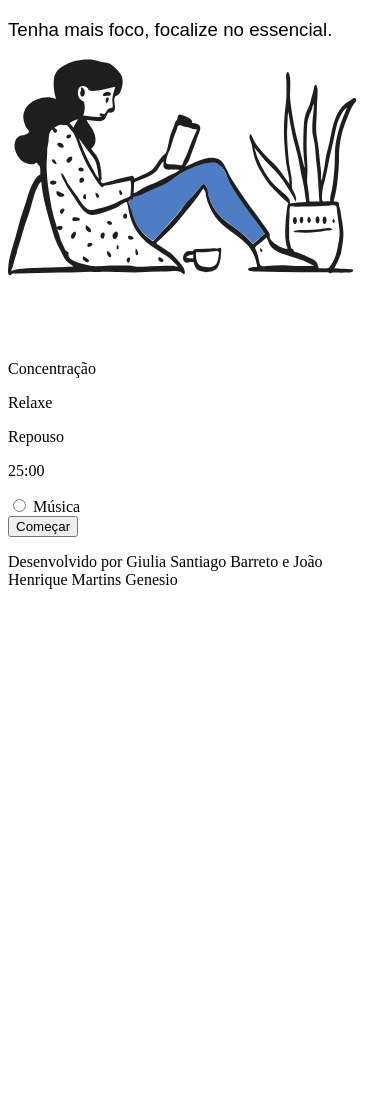
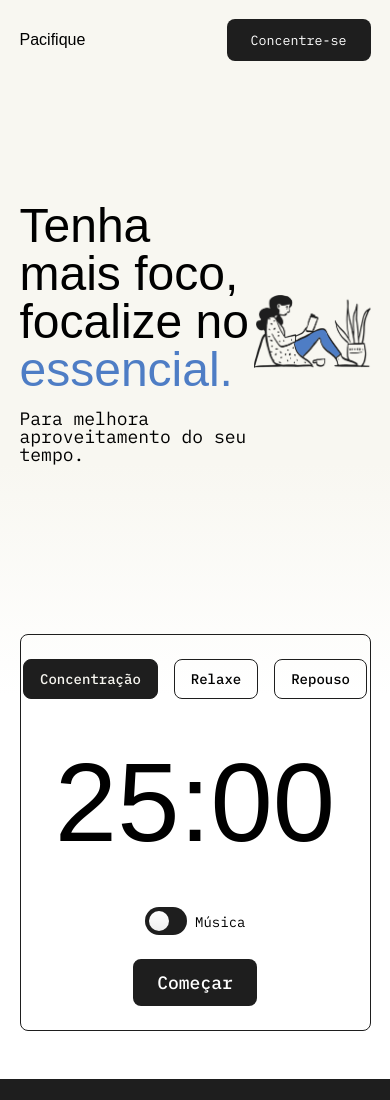
Before and after one commit to giuliasb296/pacifique, a plain HTML site: page index.html in a window 390 px wide. Shown: the top 1100 px of the page. Before the commit the page ends 844 px from the top, so only its background shows below. Drawn offline with Linux system fonts and the light colour scheme; a web font is replaced by a local one.

Commit message:
Errei fui mlk

```diff
--- a/css/base/reset.css
+++ b/css/base/reset.css
@@ -0,0 +1,48 @@
+/* http://meyerweb.com/eric/tools/css/reset/
+   v2.0 | 20110126
+   License: none (public domain)
+*/
+
+html, body, div, span, applet, object, iframe,
+h1, h2, h3, h4, h5, h6, p, blockquote, pre,
+a, abbr, acronym, address, big, cite, code,
+del, dfn, em, img, ins, kbd, q, s, samp,
+small, strike, strong, sub, sup, tt, var,
+b, u, i, center,
+dl, dt, dd, ol, ul, li,
+fieldset, form, label, legend,
+table, caption, tbody, tfoot, thead, tr, th, td,
+article, aside, canvas, details, embed,
+figure, figcaption, footer, header, hgroup,
+menu, nav, output, ruby, section, summary,
+time, mark, audio, video {
+	margin: 0;
+	padding: 0;
+	border: 0;
+	font-size: 100%;
+	font: inherit;
+	vertical-align: baseline;
+}
+/* HTML5 display-role reset for older browsers */
+article, aside, details, figcaption, figure,
+footer, header, hgroup, menu, nav, section {
+	display: block;
+}
+body {
+	line-height: 1;
+}
+ol, ul {
+	list-style: none;
+}
+blockquote, q {
+	quotes: none;
+}
+blockquote:before, blockquote:after,
+q:before, q:after {
+	content: '';
+	content: none;
+}
+table {
+	border-collapse: collapse;
+	border-spacing: 0;
+}
--- a/css/base/typography.css
+++ b/css/base/typography.css
@@ -1,87 +1,33 @@
 @import url('https://fonts.googleapis.com/css2?family=Dela+Gothic+One&family=IBM+Plex+Mono:ital,wght@0,100;0,200;0,300;0,400;0,500;0,600;0,700;1,100;1,200;1,300;1,400;1,500;1,600;1,700&display=swap');
 
-.ibm-plex mono-thin {
-  font-family: "IBM Plex Mono", monospace;
-  font-weight: 100;
-  font-style: normal;
-}
-
-.ibm-plex mono-extralight {
-  font-family: "IBM Plex Mono", monospace;
-  font-weight: 200;
-  font-style: normal;
-}
-
-.ibm-plex mono-light {
+.ibm-plex-mono-light {
   font-family: "IBM Plex Mono", monospace;
   font-weight: 300;
   font-style: normal;
 }
 
-.ibm-plex mono-regular {
+.ibm-plex-mono-regular {
   font-family: "IBM Plex Mono", monospace;
   font-weight: 400;
   font-style: normal;
 }
 
-.ibm-plex mono-medium {
+.ibm-plex-mono-medium {
   font-family: "IBM Plex Mono", monospace;
   font-weight: 500;
   font-style: normal;
 }
 
-.ibm-plex mono-semibold {
+.ibm-plex-mono-semibold {
   font-family: "IBM Plex Mono", monospace;
   font-weight: 600;
   font-style: normal;
 }
 
-.ibm-plex mono-bold {
+.ibm-plex-mono-bold {
   font-family: "IBM Plex Mono", monospace;
   font-weight: 700;
   font-style: normal;
-}
-
-.ibm-plex mono-thin-italic {
-  font-family: "IBM Plex Mono", monospace;
-  font-weight: 100;
-  font-style: italic;
-}
-
-.ibm-plex mono-extralight-italic {
-  font-family: "IBM Plex Mono", monospace;
-  font-weight: 200;
-  font-style: italic;
-}
-
-.ibm-plex mono-light-italic {
-  font-family: "IBM Plex Mono", monospace;
-  font-weight: 300;
-  font-style: italic;
-}
-
-.ibm-plex mono-regular-italic {
-  font-family: "IBM Plex Mono", monospace;
-  font-weight: 400;
-  font-style: italic;
-}
-
-.ibm-plex mono-medium-italic {
-  font-family: "IBM Plex Mono", monospace;
-  font-weight: 500;
-  font-style: italic;
-}
-
-.ibm-plex mono-semibold-italic {
-  font-family: "IBM Plex Mono", monospace;
-  font-weight: 600;
-  font-style: italic;
-}
-
-.ibm-plex mono-bold-italic {
-  font-family: "IBM Plex Mono", monospace;
-  font-weight: 700;
-  font-style: italic;
 }
 
 .dela-gothic {
@@ -89,3 +35,21 @@
   font-weight: 400;
   font-style: normal;
 }
+
+.font-title {
+  font-size: 48px;
+  margin-bottom: 16px;
+}
+
+.font-number {
+  font-size: 112px;
+  margin: 24px 0;
+}
+
+.font-regular {
+  font-size: 18px;
+}
+
+.azul {
+  color: var(--cor-secundaria);
+}
--- a/css/layout/footer.css
+++ b/css/layout/footer.css
@@ -0,0 +1,9 @@
+footer {
+    background-color: var(--cor-principal);
+    display: flex;
+    justify-content: center;
+    align-items: center;
+
+    height: 80px;
+    color: #fff !important;
+}
--- a/css/layout/header.css
+++ b/css/layout/header.css
@@ -0,0 +1,8 @@
+header {
+    height: 80px;
+    display: flex;
+    justify-content: space-between;
+    align-items: center;
+    width: 90vw;
+    margin: auto;
+}
--- /dev/null
+++ b/css/layout/html.css
@@ -0,0 +1,3 @@
+html {
+    background: linear-gradient(180deg, var(--cor-branco) 40%, #fff 60%);
+}
--- a/css/layout/main.css
+++ b/css/layout/main.css
@@ -1,3 +1,4 @@
-.font-title {
-    font-size: 40;
+main {
+    width: 90vw;
+    margin: auto;
 }
--- /dev/null
+++ b/css/layout/sect_time.css
@@ -0,0 +1,32 @@
+.sect_time {
+    border: 1px solid var(--cor-principal);
+    border-radius: 8px;
+
+    display: flex;
+    justify-content: center;
+    align-items: center;
+    flex-direction: column;
+
+    padding: 24px;
+
+    margin: 48px auto;
+
+    max-width: 600px;
+}
+
+.art_time {
+    display: flex;
+    justify-content: center;
+    align-items: center;
+    flex-direction: column;
+    gap: 24px;
+
+    font-size: 14px;
+}
+
+.linha {
+    display: flex;
+    justify-content: center;
+    align-items: center;
+    gap: 24px;
+}
--- /dev/null
+++ b/css/layout/section_principal.css
@@ -0,0 +1,14 @@
+.sect_principal {
+    display: flex;
+    justify-content: space-between;
+    align-items: center;
+
+    margin-top: 48px;
+    margin: auto;
+    height: 60vh;
+}
+
+.img_principal {
+    width: 30vw;
+    height: auto;
+}
--- a/css/main.css
+++ b/css/main.css
@@ -1,2 +1,13 @@
 @import url('base/typography.css');
 @import url('layout/main.css');
+@import url('base/variaveis.css');
+@import url('base/reset.css');
+@import url('layout/html.css');
+@import url('layout/body.css');
+@import url('layout/section_principal.css');
+@import url('layout/sect_time.css');
+@import url('layout/footer.css');
+@import url('layout/header.css');
+@import url('module/input.css');
+@import url('layout/nav.css');
+@import url('module/button.css');
--- a/css/module/button.css
+++ b/css/module/button.css
@@ -0,0 +1,13 @@
+button {
+    background-color: var(--cor-principal);
+    padding: 12px 24px;
+    border-radius: 8px;
+    color: #fff !important;
+    cursor: pointer;
+    border: none;
+}
+
+button:hover {
+    background-color: var(--cor-secundaria);
+    transition: all ease 0.2s;
+}
--- a/css/module/input.css
+++ b/css/module/input.css
@@ -0,0 +1,86 @@
+.toggle {
+  cursor: pointer;
+  display: inline-block;
+}
+
+.toggle-switch {
+  display: inline-block;
+  background: var(--cor-principal);
+  border-radius: 16px;
+  width: 42px;
+  height: 28px;
+  position: relative;
+  vertical-align: middle;
+  transition: background 0.25s;
+}
+.toggle-switch:before, .toggle-switch:after {
+  content: "";
+}
+.toggle-switch:before {
+  display: block;
+  background: linear-gradient(to bottom, #fff 0%, #eee 100%);
+  border-radius: 50%;
+  width: 20px;
+  height: 20px;
+  position: absolute;
+  top: 4px;
+  left: 4px;
+  transition: left 0.25s;
+}
+.toggle:hover .toggle-switch:before {
+  background: linear-gradient(to bottom, #fff 0%, #fff 100%);
+}
+.toggle-checkbox:checked + .toggle-switch {
+  background: var(--cor-secundaria);
+}
+.toggle-checkbox:checked + .toggle-switch:before {
+  left: 18px;
+}
+
+.toggle-checkbox {
+  position: absolute;
+  visibility: hidden;
+}
+
+.toggle-label {
+  margin-left: 5px;
+  position: relative;
+  top: 2px;
+}
+
+.radio-inputs {
+  position: relative;
+  display: flex;
+  gap: 16px;
+  border-radius: 8px;
+
+  box-sizing: border-box;
+}
+
+.radio-inputs .radio {
+  text-align: center;
+}
+
+.radio-inputs .radio input {
+  display: none;
+}
+
+.name {
+  padding: 12px 16px;
+}
+
+.radio-inputs .radio .name {
+  display: flex;
+  cursor: pointer;
+  align-items: center;
+  justify-content: center;
+  border-radius: 8px;
+  transition: all .15s ease-in-out;
+  border: 1px solid var(--cor-principal);
+}
+
+.radio-inputs .radio input:checked + .name {
+  background-color: var(--cor-principal);
+  color: var(--cor-branco);
+  font-weight: 500;
+}
--- a/index.html
+++ b/index.html
@@ -8,38 +8,54 @@
 </head>
 <body>
     <header>
-        <nav>
-
-        </nav>
+        <h1 class="dela-gothic">Pacifique</h1>
+        <button class="ibm-plex-mono-regular">Concentre-se</button>
     </header>
     <main>
-        <section>
+        <section class="sect_principal">
             <article>
-                <h1 class="dela-gothic font-title">Tenha mais foco, focalize no essencial.</h1>
-                <p></p>
+                <h1 class="dela-gothic font-title">Tenha mais foco, <br>focalize no <span class="azul">essencial.</span></h1>
+                <p class="ibm-plex-mono-regular font-regular">Para melhora aproveitamento do seu tempo.</p>
             </article>
             <article>
-                <img src="assets/imgs/ReadingSideDoodle.svg" alt="">
+                <img class="img_principal" src="assets/imgs/ReadingSideDoodle.png" alt="">
             </article>
         </section>
-        <section>
-            <article>
-                <aside class="coluna">
-                    <div class="classes"><p>Concentração</p></div>
-                    <div class="classes"><p>Relaxe</p></div>
-                    <div class="classes"><p>Repouso</p></div>
+        <section class="sect_time">
+            <article class="art_time">
+                <aside>
+                    <div class="radio-inputs">
+                        <label class="radio">
+                          <input type="radio" name="radio" checked="">
+                          <span class="name ibm-plex-mono-medium">Concentração</span>
+                        </label>
+                        <label class="radio">
+                          <input type="radio" name="radio">
+                          <span class="name ibm-plex-mono-medium">Relaxe</span>
+                        </label>
+
+                        <label class="radio">
+                          <input type="radio" name="radio">
+                          <span class="name ibm-plex-mono-medium">Repouso</span>
+                        </label>
+                    </div>
                 </aside>
-                <aside class="coluna"><p>25:00</p></aside>
-                <aside class="coluna">
-                    <input type="radio" name="rd_music" id="rd_music">
-                    <label for="rd_music">Música</label>
+                <aside>
+                    <p class="dela-gothic font-number">25:00</p>
                 </aside>
-                <button>Começar</button>
+                <aside>
+                    <label class="toggle">
+                        <input class="toggle-checkbox" type="checkbox">
+                        <div class="toggle-switch"></div>
+                        <span class="toggle-label ibm-plex-mono-regular">Música</span>
+                    </label>
+                </aside>
+                <button class="ibm-plex-mono-medium font-regular">Começar</button>
             </article>
         </section>
     </main>
     <footer>
-        <p>Desenvolvido por Giulia Santiago Barreto e João Henrique Martins Genesio</p>
+        <p class="ibm-plex-mono-light">Desenvolvido por Giulia Santiago Barreto e João Henrique Martins Genesio</p>
     </footer>
 </body>
 </html>
```
Also changed, not shown: assets/imgs/ReadingSideDoodle.png (added), assets/imgs/ReadingSideDoodle.svg (deleted), css/layout/body.css (added), css/layout/nav.css (deleted).
